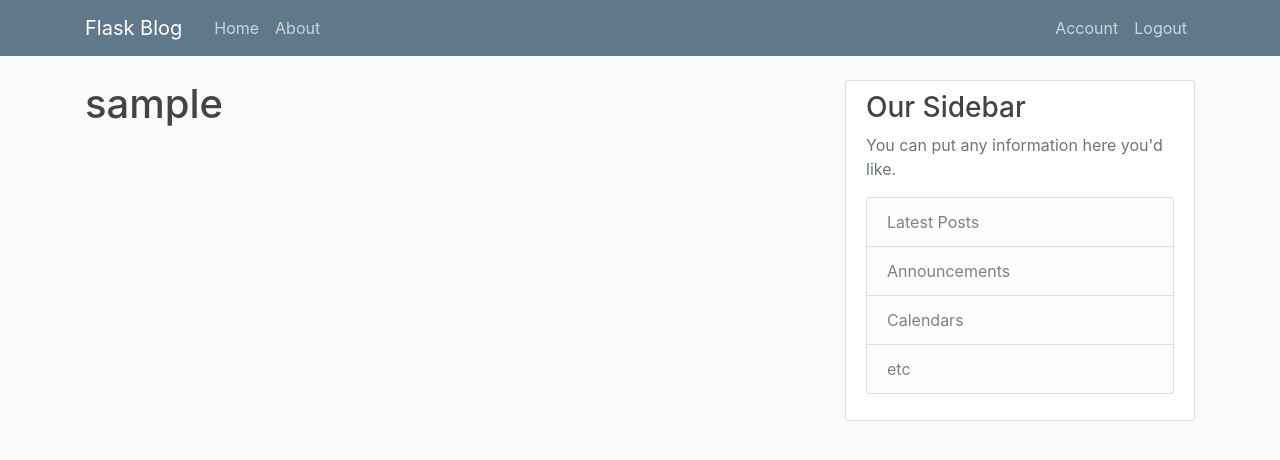
After one commit to RubikonZ/Flask, a Flask app: page /account in a window 1280 px wide. The commit adds this page. Shown: the top 460 px of the page. Run offline with Flask 2, Linux system fonts and the light colour scheme; a user stored in the database is signed in; some libraries are stand-ins or nearby versions.

Commit message:
Added 'account' page and completed login feature

```diff
--- a/flaskapp/__init__.py
+++ b/flaskapp/__init__.py
@@ -1,11 +1,17 @@
 import os
 from flask import Flask
 from flask_sqlalchemy import SQLAlchemy
+from flask_bcrypt import Bcrypt
+from flask_login import LoginManager
 
 
 # create and configure the app
 app = Flask(__name__)
 app.config.from_pyfile('config.cfg')
 db = SQLAlchemy(app)
+bcrypt = Bcrypt(app)
+login_manager = LoginManager(app)
+login_manager.login_view = 'login'
+login_manager.login_message_category = 'info'
 
 from flaskapp import routes
--- a/flaskapp/routes.py
+++ b/flaskapp/routes.py
@@ -1,7 +1,8 @@
-from flask import Flask, render_template, flash, redirect, url_for
+from flask import Flask, render_template, flash, redirect, url_for, request
 from flaskapp.forms import RegistrationForm, LoginForm
 from flaskapp.models import User, Post
-from flaskapp import app
+from flaskapp import app, db, bcrypt
+from flask_login import login_user, current_user, logout_user, login_required
 
 posts = [
     {
@@ -32,21 +33,47 @@ def about():
 
 @app.route('/register', methods=['GET', 'POST'])
 def register():
+    if current_user.is_authenticated:
+        flash(f"You are already logged in", 'success')
+        return redirect(url_for('home'))
     form = RegistrationForm()
     if form.validate_on_submit():
+        # crypted password
+        hashed_pw = bcrypt.generate_password_hash(form.password.data).decode('utf-8')
+        user = User(username=form.username.data, email=form.email.data, password=hashed_pw)
+        db.session.add(user)
+        db.session.commit()
         flash(f"Account created for {form.username.data}", 'success')
-        return redirect(url_for('home'))
+        return redirect(url_for('login'))
     return render_template('register.html', title='Register', form=form)
 
 
 @app.route('/login', methods=['GET', 'POST'])
 def login():
+    if current_user.is_authenticated:
+        return redirect(url_for('home'))
     form = LoginForm()
     if form.validate_on_submit():
-        # 'success' and 'danger' are built-in bootstrap classes
-        if form.email.data == 'admin@blog.com' and form.password.data == 'qwe':
-            flash(f"Successfully logged in as {form.email.data}", 'success')
-            return redirect(url_for('home'))
-        else:
-            flash(f"Wrong login information", 'danger')
+        user = User.query.filter_by(email=form.email.data).first()
+        if user and bcrypt.check_password_hash(user.password, form.password.data):
+            login_user(user, remember=form.remember.data)
+            next_page = request.args.get('next')
+            flash(f"You successfully logged in", 'success')
+            return redirect(next_page) if next_page else redirect(url_for('home'))
+        flash(f"Wrong login information", 'danger')
     return render_template('login.html', titler='Login', form=form)
+
+
+@app.route('/logout')
+def logout():
+    if current_user.is_authenticated:
+        logout_user()
+    else:
+        flash(f"You aren't logged in", 'danger')
+    return redirect(url_for('home'))
+
+
+@app.route('/account')
+@login_required
+def account():
+    return render_template('account.html', titler='Account')
--- /dev/null
+++ b/flaskapp/templates/account.html
@@ -0,0 +1,5 @@
+{% extends "layout.html" %}
+
+{% block content %}
+    <h1>{{ current_user.username }}</h1>
+{% endblock content %}
--- a/flaskapp/templates/layout.html
+++ b/flaskapp/templates/layout.html
@@ -33,8 +33,13 @@
                 </div>
                 <!-- Navbar Right Side -->
                 <div class="navbar-nav">
-                  <a class="nav-item nav-link" href="{{ url_for('login') }}">Login</a>
-                  <a class="nav-item nav-link" href="{{ url_for('register') }}">Register</a>
+                    {% if current_user.is_authenticated %}
+                    <a class="nav-item nav-link" href="{{ url_for('account') }}">Account</a>
+                        <a class="nav-item nav-link" href="{{ url_for('logout') }}">Logout</a>
+                    {% else %}
+                        <a class="nav-item nav-link" href="{{ url_for('login') }}">Login</a>
+                        <a class="nav-item nav-link" href="{{ url_for('register') }}">Register</a>
+                    {% endif %}
                 </div>
               </div>
             </div>
```
Also changed, not shown: flaskapp/forms.py (+12 -1 lines), flaskapp/models.py (+8 -2 lines), flaskapp/site.db.
